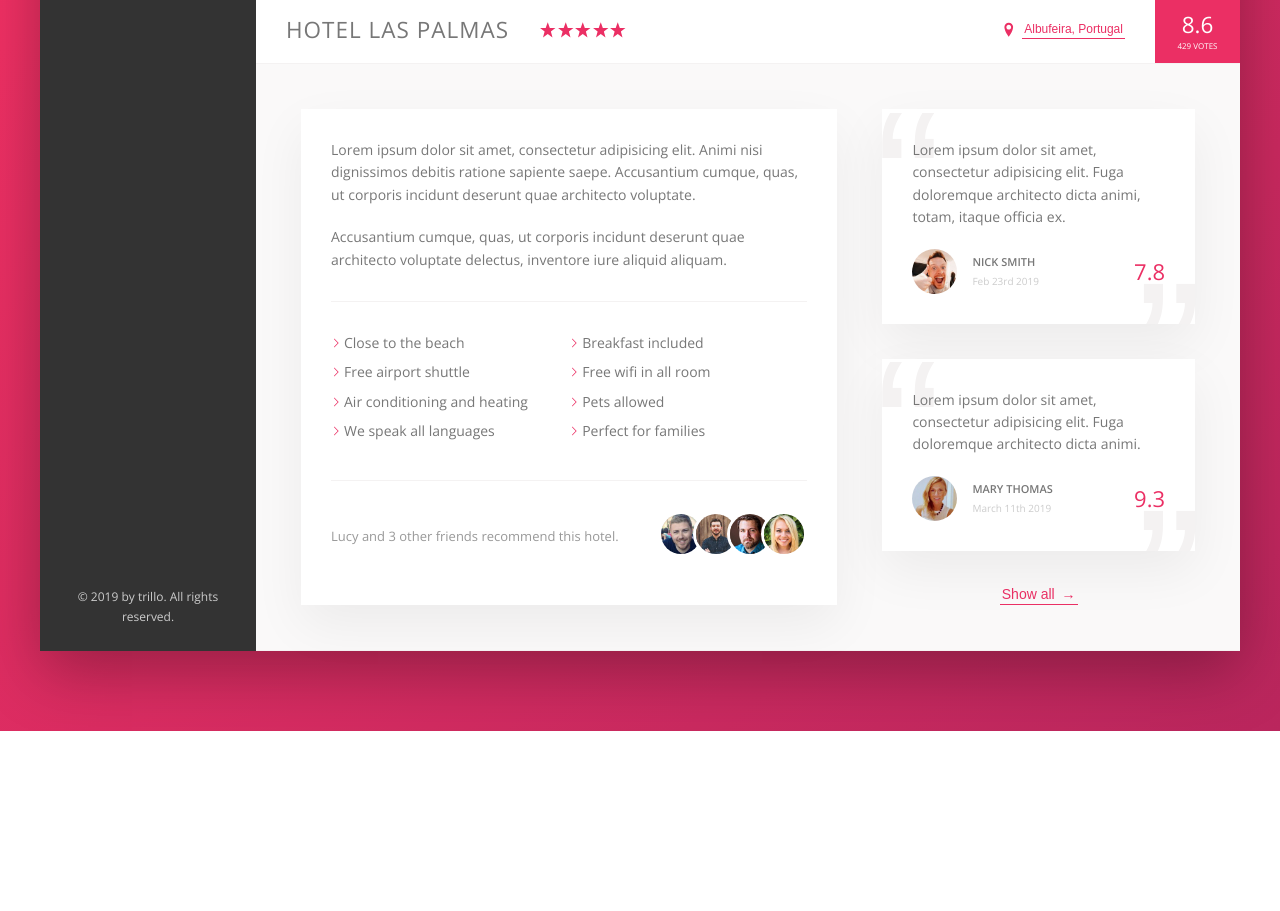
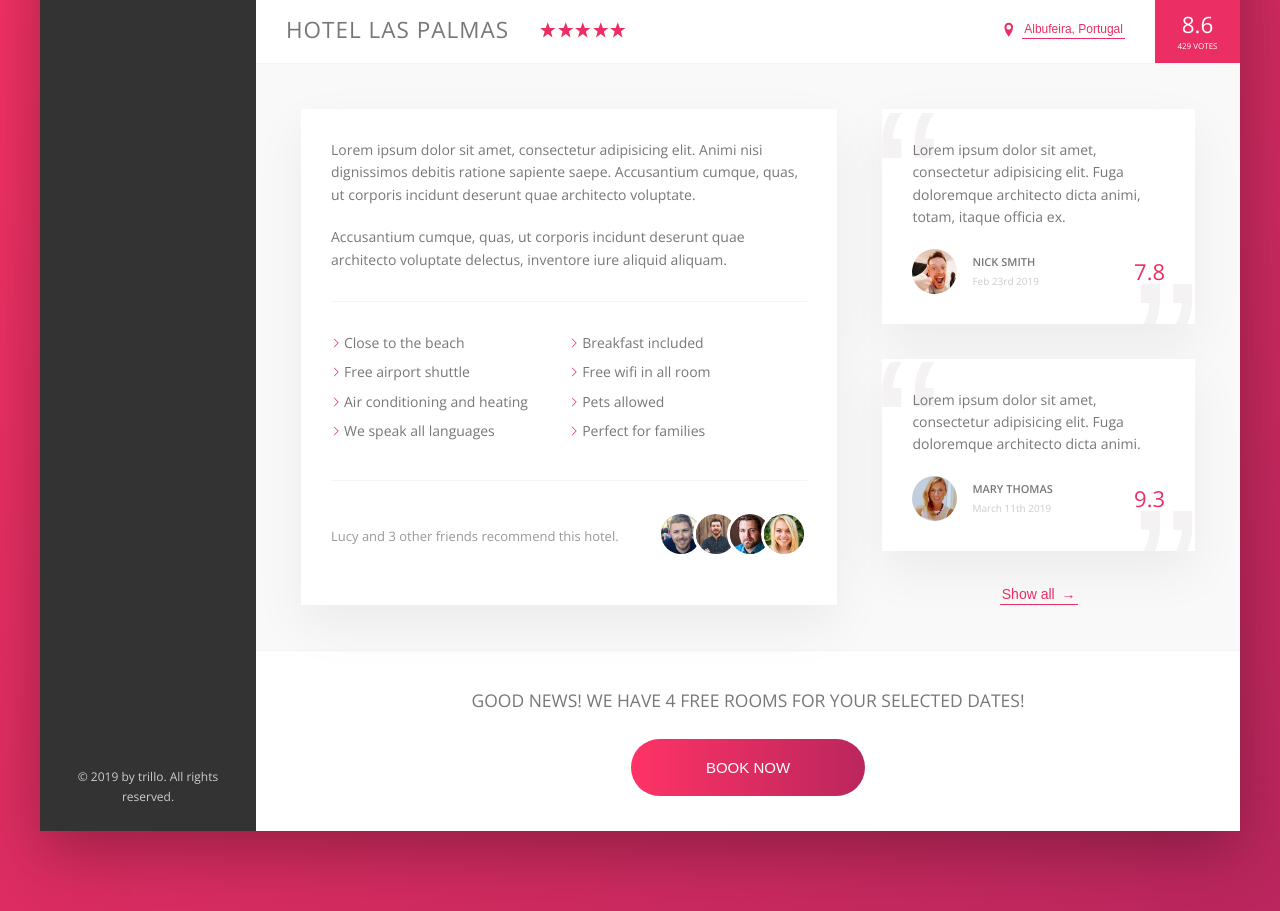
Before and after one commit to swansavage/trillo, a website: page index.html in a window 1280 px wide. Shown: the part 538-1449 px from the top of the page. Before the commit the page ends 1269 px from the top, so only its background shows below. Drawn offline with nearby package versions, Linux system fonts and the light colour scheme.

Commit message:
hotel section desktop-layout finished

```diff
--- a/index.html
+++ b/index.html
@@ -189,6 +189,15 @@ Lorem ipsum dolor sit amet, consectetur adipisicing elit. Fuga doloremque archit
                             <button class="btn-inline">Show all <span>&rarr;</span></button>
                         </div>
                     </div>
+                    <div class="cta">
+                        <h2 class="cta__book-now">
+                            Good news! We have 4 free rooms for your selected dates!
+                        </h2>
+                        <button class="btn">
+                            <span class="btn__visible">Book now</span>
+                            <span class="btn__invisible">Only 4 rooms left</span>
+                        </button>
+                    </div>
                 </main>
             </div>
         </div>
--- a/sass/_components.scss
+++ b/sass/_components.scss
@@ -476,7 +476,7 @@
         content:"\201E";
         position: absolute;
         bottom: -1rem;
-        right: -.75rem;
+        right: -.45rem;
         font-size: 20rem;
         font-family: sans-serif;
         color: var(--color-grey-light-2);
@@ -484,3 +484,70 @@
         z-index: 1;
     }
 }
+
+///////////////////////////////////////////
+// CALL TO ACTION
+.cta {
+    padding: 3.5rem 0;
+    text-align: center;
+
+    &__book-now {
+        font-size: 1.75rem;
+        font-weight: 300;
+        margin-bottom: 2.5rem;
+        text-transform: uppercase;
+    }
+}
+
+.btn {
+    font-size: 1.5rem;
+    font-weight: 300;
+    text-transform: uppercase;
+    border-radius: 100px;
+    border: none;
+    background-image: linear-gradient(to right, var(--color-primary-light), var(--color-primary-dark));
+    color: #fff;
+    position: relative;
+    overflow: hidden;
+    cursor: pointer;
+
+
+    & > * {
+        display: inline-block;
+        height: 100%;
+        width: 100%;
+        transition: all .2s;
+    }
+
+    &__visible {
+        padding: 2rem 7.5rem;
+
+    }
+
+    &__invisible {
+        display: inline-block;
+        position: absolute;
+        padding: 2rem 0;
+        height: 100%;
+        width: 100%;
+        left: 0;
+        top: -100%;
+
+    }
+
+    &:hover {
+        background-image: linear-gradient(to left, var(--color-primary-light), var(--color-primary-dark));
+    }
+
+    &:hover &__visible {
+            transform: translateY(100%);
+        }
+
+    &:hover  &__invisible {
+            top: 0;
+    }
+    &:focus {
+        outline: none;
+        animation: pulsate 1s infinite;
+    }
+}
```
Also changed, not shown: css/style.css.
